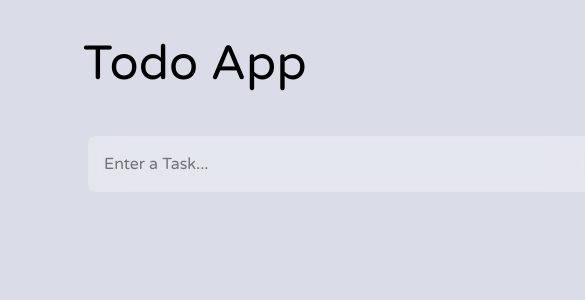
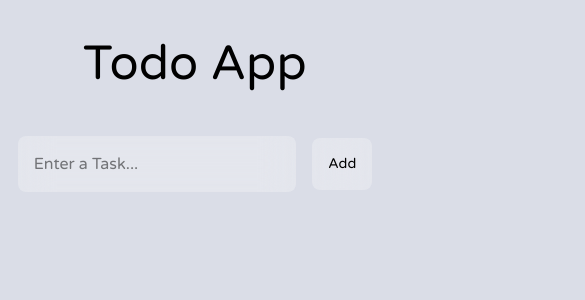
Before and after one commit to es1228/todo-app, a React (Vite) app: page / in a window 390 px wide. Shown: the top 300 px of the page, 585 px wide, since content can reach past the window. Built offline with nearby package versions, Linux system fonts and the light colour scheme.

Commit message:
implement responsive design and localstorage

```diff
--- a/src/AddTaskContainer.tsx
+++ b/src/AddTaskContainer.tsx
@@ -11,13 +11,13 @@ type AddTaskContainerProps = {
 export default function AddTaskContainer(props: AddTaskContainerProps) {
 	return (
 		<>
-			<div className="mr-auto ml-auto flex w-3xl flex-row items-center justify-center gap-4 rounded-lg p-2">
+			<div className="mx-auto flex flex-row items-center justify-center w-full max-w-[95%] md:w-2xl lg:w-3xl gap-4 rounded-lg p-2">
 				<TextBox
 					text="Enter a Task..."
 					value={props.inputText}
 					onChange={props.handleInput}
 				/>
-				<Button text="Add" type="Normal" onClick={props.handleClick} />
+				<Button text="Add" onClick={props.handleClick} />
 			</div>
 		</>
 	);
--- a/src/Button.tsx
+++ b/src/Button.tsx
@@ -11,7 +11,7 @@ export default function Button(props : ButtonProps) {
             <button type="submit" className="p-4 rounded-lg bg-neutral-50/30 dark:bg-neutral-950/30
             backdrop-blur-lg text-black dark:text-white hover:cursor-pointer"
             onClick={props.onClick}>
-                <p>{props.text}</p>
+                <p className="text-sm text-center">{props.text}</p>
             </button>
         </>
     )
--- a/src/DatePicker.tsx
+++ b/src/DatePicker.tsx
@@ -1,7 +1,14 @@
-export default function DatePicker() {
-    return (
-        <>
-            <input type="date" className="outline-0 text-lg"/>
-        </>
-    )
+import { ChangeEvent } from "react";
+
+type DatePickerProps = {
+	value: string;
+	onChange: (event: ChangeEvent<HTMLInputElement>) => void;
+};
+
+export default function DatePicker(props: DatePickerProps) {
+	return (
+		<>
+			<input type="date" className="text-lg outline-0" value={props.value} onChange={props.onChange}/>
+		</>
+	);
 }
--- a/src/Dialog.tsx
+++ b/src/Dialog.tsx
@@ -8,8 +8,8 @@ type DialogProps = {
 	handleInput: (event: ChangeEvent<HTMLInputElement>) => void;
 	isOpen: boolean;
 	inputText: string;
-    priority : string;
-    onPriorityChange : (event : ChangeEvent<HTMLSelectElement>) => void;
+	priority: string;
+	onPriorityChange: (event: ChangeEvent<HTMLSelectElement>) => void;
 };
 
 export default function Dialog(props: DialogProps) {
@@ -17,20 +17,23 @@ export default function Dialog(props: DialogProps) {
 		return (
 			<>
 				<div className="fixed inset-0 mr-auto ml-auto flex flex-col items-center justify-center bg-slate-200/30 backdrop-blur-lg dark:bg-neutral-950/30">
-                    <div className="rounded-lg bg-neutral-50/30 backdrop-blur-lg dark:bg-neutral-950/30">
+					<div className="w-4xl max-w-[95%] rounded-lg bg-neutral-50/30 backdrop-blur-lg dark:bg-neutral-950/30">
 						<h1 className="m-4 text-2xl">Edit</h1>
-                        <div className="m-4 flex flex-row gap-4 items-center">
+						<div className="m-4 flex flex-col lg:items-center gap-4 lg:flex-row">
+							<div>
 								<div>
 									<p className="text-sm">Priority</p>
-                                <select className="outline-0 rounded-lg bg-neutral-50/30 backdrop-blur-lg dark:bg-neutral-950/30 p-4"
+									<select
+										className="rounded-lg bg-neutral-50/30 p-4 outline-0 backdrop-blur-lg dark:bg-neutral-950/30"
 										value={props.priority}
 										onChange={props.onPriorityChange}
 									>
 										<option value="None">None</option>
 										<option value="Low">Low</option>
-                                    <option value="Medium">Medium</option>
+										<option value="Med">Med</option>
 										<option value="High">High</option>
 									</select>
+								</div>
 							</div>
 							<div>
 								<p className="text-sm">Task Name</p>
@@ -40,12 +43,9 @@ export default function Dialog(props: DialogProps) {
 									onChange={props.handleInput}
 								/>
 							</div>
-                            <div className="flex gap-4 mt-5">
-                                <Button
-                                    text="Cancel"
-                                    onClick={props.handleClose}
-                                />
-                                <Button text="Save" onClick={props.handleEdit}/>
+							<div className="mt-5 flex gap-4">
+								<Button text="Cancel" onClick={props.handleClose} />
+								<Button text="Save" onClick={props.handleEdit} />
 							</div>
 						</div>
 					</div>
--- a/src/Header.tsx
+++ b/src/Header.tsx
@@ -1,9 +1,11 @@
 export default function Header() {
-    return (
-        <>
-            <div className="flex items-center justify-center mt-10">
-                <h1 className="font-bold text-black dark:text-white mb-10 text-5xl">Todo App</h1>
-            </div>
-        </>
-    )
+	return (
+		<>
+			<div className="mt-10 flex items-center justify-center">
+				<h1 className="mb-10 text-5xl font-bold text-black dark:text-white">
+					Todo App
+				</h1>
+			</div>
+		</>
+	);
 }
--- a/src/PriorityLabel.tsx
+++ b/src/PriorityLabel.tsx
@@ -1,12 +1,12 @@
 type PriorityLabelProps = {
-    priorityLevel : "High" | "Medium" | "Low" | "None" | "",
+    priorityLevel : "High" | "Med" | "Low" | "None" | "",
     onClick : () => void
 }
 
 export default function PriorityLabel(props : PriorityLabelProps) {
     const priorityColors = {
         High : "bg-red-500/30 backdrop-blur-lg",
-        Medium : "bg-yellow-500/30 backdrop-blur-lg",
+        Med: "bg-yellow-500/30 backdrop-blur-lg",
         Low : "bg-green-500/30 backdrop-blur-lg",
         None : "bg-neutral-500/30 backdrop-blur-lg",
         "" : ""
--- a/src/TextBox.tsx
+++ b/src/TextBox.tsx
@@ -1,19 +1,21 @@
-import { ChangeEvent } from "react"
+import { ChangeEvent } from "react";
 
 type TextBoxProps = {
-    text : string,
-    value : string,
-    onChange : (event : ChangeEvent<HTMLInputElement>) => void
+	text: string;
+	value: string;
+	onChange: (event: ChangeEvent<HTMLInputElement>) => void;
+};
+
+export default function TextBox(props: TextBoxProps) {
+	return (
+		<>
+			<input
+				type="text"
+				placeholder={props.text}
+				className="w-lg max-w-full rounded-lg bg-neutral-50/30 p-4 text-black outline-0 backdrop-blur-lg md:w-xl dark:bg-neutral-950/30 dark:text-white"
+				value={props.value}
+				onChange={props.onChange}
+			></input>
+		</>
+	);
 }
-
-export default function TextBox(props : TextBoxProps) {
-    return (
-        <>
-            <input type="text" placeholder={props.text}
-            className="bg-neutral-50/30 dark:bg-neutral-950/30 backdrop-blur-lg outline-0 text-black dark:text-white rounded-lg p-4
-            lg:min-w-2xl md:min-w-xl min-w-lg"
-            value={props.value}
-            onChange={props.onChange}></input>
-        </>
-    )
-}
--- a/src/TodoApp.tsx
+++ b/src/TodoApp.tsx
@@ -1,4 +1,4 @@
-import { useState, ChangeEvent } from "react";
+import { useState, useEffect, ChangeEvent } from "react";
 import Header from "./Header";
 import AddTaskContainer from "./AddTaskContainer";
 import TaskContainer from "./TaskContainer";
@@ -10,17 +10,24 @@ export type Task = {
 	text: string;
 	completed: boolean;
 	dueDate: string;
-	priority: "High" | "Medium" | "Low" | "None" | "";
+	priority: "High" | "Med" | "Low" | "None" | "";
 };
 
 export default function TodoApp() {
-	// define variables
-	const [tasks, setTasks] = useState<Task[]>([]);
+	const [tasks, setTasks] = useState<Task[]>(() => {
+		const storedTasks = localStorage.getItem("todo-tasks");
+		return storedTasks ? JSON.parse(storedTasks) : [];
+	});
 	const [inputText, setInputText] = useState<string>("");
 	const [dialogOpen, setDialogOpen] = useState<boolean>(false);
 	const [editText, setEditText] = useState<string>("");
-    const [editPriority, setEditPriority] = useState<Task["priority"]>("None");
+	const [editPriority, setEditPriority] = useState<Task["priority"]>("None");
 	const [editId, setEditId] = useState<number>(0);
+	const today: string = new Date().toISOString().split("T")[0];
+
+	useEffect(() => {
+		localStorage.setItem("todo-tasks", JSON.stringify(tasks));
+	}, [tasks]);
 
 	const handleAddInput = (event: ChangeEvent<HTMLInputElement>) => {
 		setInputText(event.target.value);
@@ -36,7 +43,7 @@ export default function TodoApp() {
 				id: Date.now(),
 				text: inputText,
 				completed: false,
-				dueDate: "None",
+				dueDate: today,
 				priority: "None",
 			};
 			setTasks((t) => [...t, newTask]);
@@ -59,8 +66,9 @@ export default function TodoApp() {
 		setEditId(id);
 		const originalText: string = tasks.find((t) => t.id === id)?.text ?? "";
 		setEditText(originalText);
-        const originalPriority: Task["priority"] = tasks.find((t) => t.id === id)?.priority ?? "";
-        setEditPriority(originalPriority);
+		const originalPriority: Task["priority"] =
+			tasks.find((t) => t.id === id)?.priority ?? "";
+		setEditPriority(originalPriority);
 	};
 
 	const onEdit = () => {
@@ -77,11 +85,24 @@ export default function TodoApp() {
 		setDialogOpen(false);
 	};
 
+	const onDate = (id : number, dueDate : string) => {
+		setTasks((t) =>
+			t.map((task) => {
+				if (task.id === id) {
+					return { ...task, dueDate: dueDate };
+				}
+				return task;
+			}),
+		);
+		setEditId(0);
+		setEditText("");
+		setDialogOpen(false);
+	};
+
 	const handleDialog = () => {
 		setDialogOpen(true);
 	};
 
-	// layout
 	return (
 		<>
 			<Header />
@@ -95,6 +116,7 @@ export default function TodoApp() {
 				handleDelete={onDelete}
 				handleEdit={handleEditClick}
 				handleDialog={handleDialog}
+				onDateChange={onDate}
 			/>
 			<Dialog
 				handleClose={onClose}
@@ -102,8 +124,10 @@ export default function TodoApp() {
 				handleInput={handleEditInput}
 				handleEdit={onEdit}
 				inputText={editText}
-                priority={editPriority}
-                onPriorityChange={(e) => setEditPriority(e.target.value as "High" | "Medium" | "Low" | "")}
+				priority={editPriority}
+				onPriorityChange={(e) =>
+					setEditPriority(e.target.value as "High" | "Med" | "Low" | "")
+				}
 			/>
 		</>
 	);
```
Also changed, not shown: src/TaskContainer.tsx (+28 -25 lines). Lines whose indentation alone changed are shown as unchanged.
